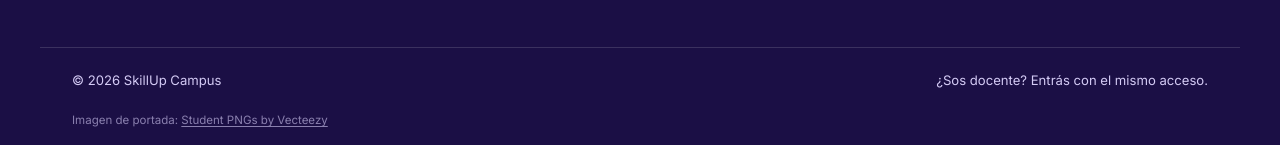
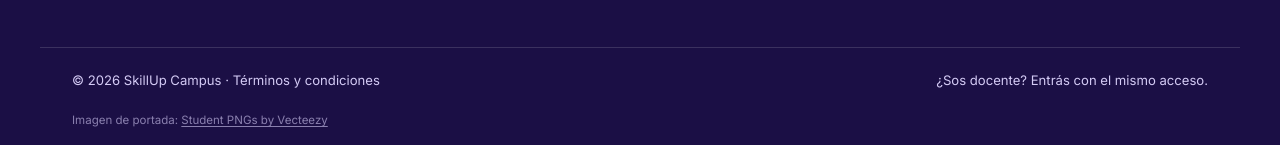
Before and after one commit to Talently-Lab/SkillUp-s2607, a React (Vite) app in the folder frontend/: page / in a window 1280 px wide. Shown: the part 5064-5209 px from the top of the page. Built offline with nearby package versions, Linux system fonts and the light colour scheme; no server answers.

Commit message:
feat(frontend): link terms page from site footer

```diff
--- a/frontend/src/shared/components/SiteFooter.tsx
+++ b/frontend/src/shared/components/SiteFooter.tsx
@@ -49,7 +49,12 @@ export function SiteFooter() {
         ))}
       </div>
       <div className="site-footer__bottom container">
-        <span>© 2026 SkillUp Campus</span>
+        <span>
+          © 2026 SkillUp Campus ·{" "}
+          <Link to="/terms" className="site-footer__link">
+            Términos y condiciones
+          </Link>
+        </span>
         <span>¿Sos docente? Entrás con el mismo acceso.</span>
       </div>
       {/* Third-party credits, kept apart from our own links (license requires them visible) */}
```
